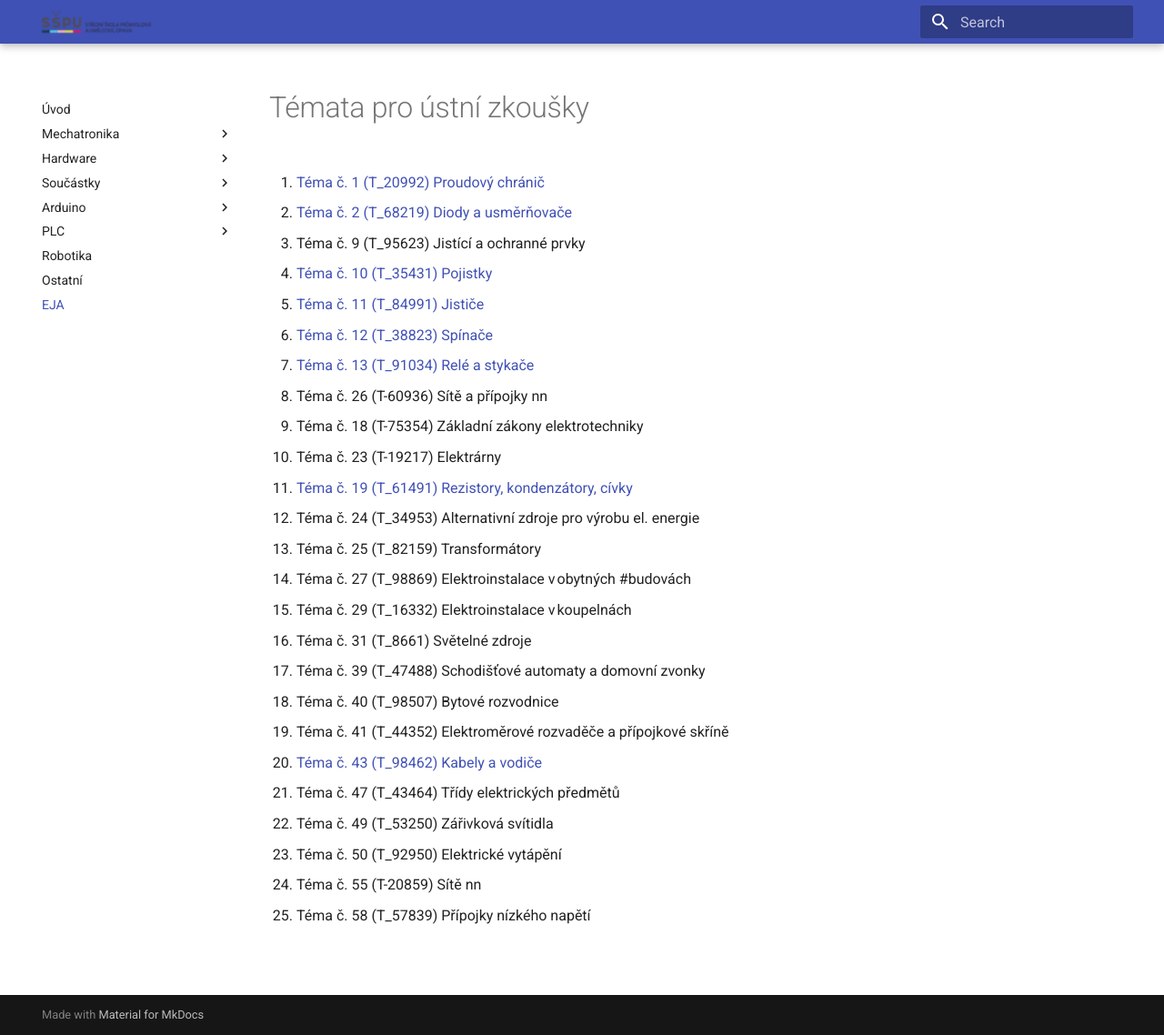
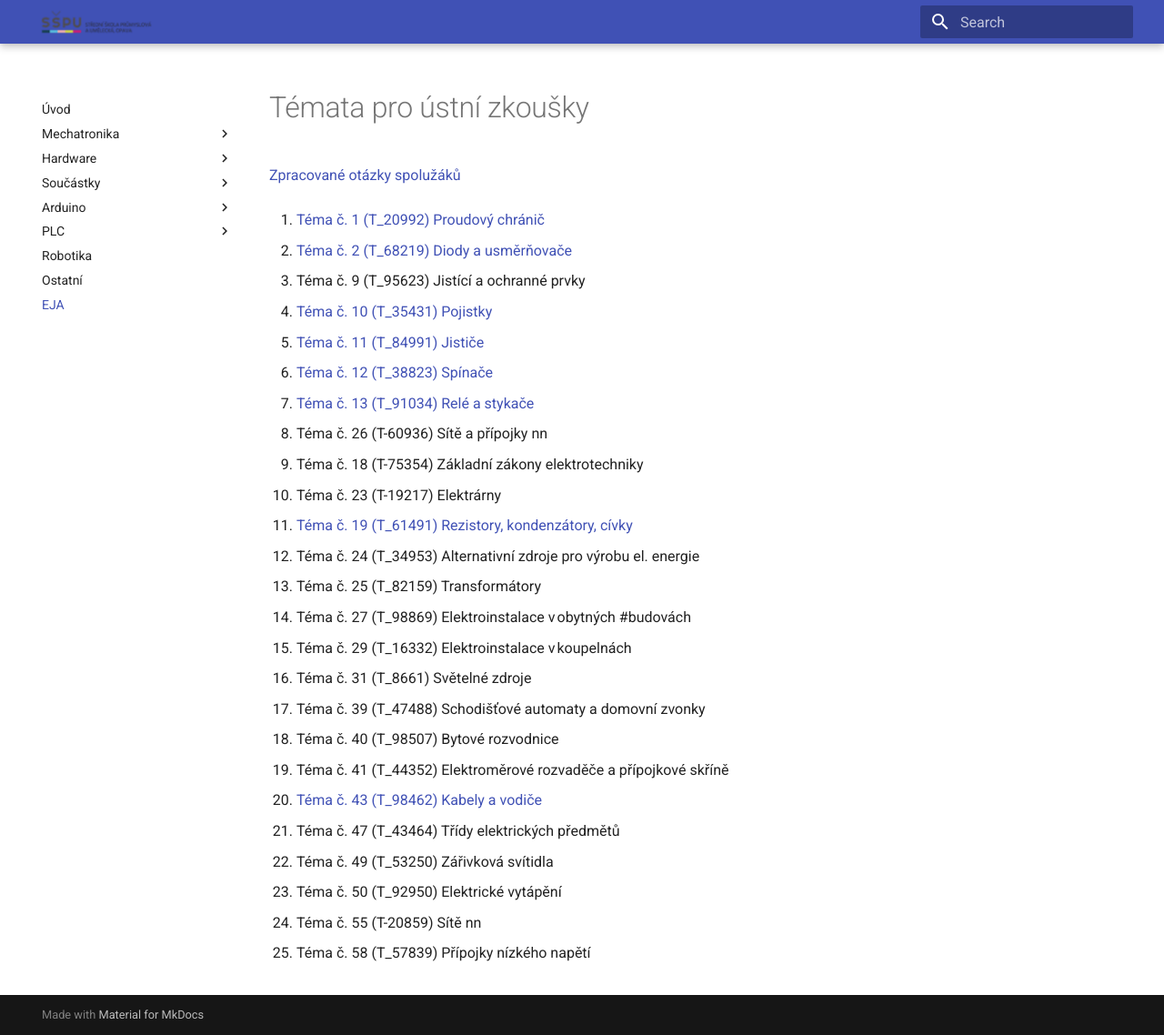
Before and after one commit to piloxgit/vyuka, an MkDocs documentation site: the page built from docs/eja.md, in a window 1280 px wide and 1138 px high. Shown: the whole window at 91% size. Built offline with MkDocs 1.6.1 and Material for MkDocs 9.7.7, drawn with Linux system fonts in a browser that asks for light colours.

Commit message:
spoluzaci

```diff
--- a/docs/eja.md
+++ b/docs/eja.md
@@ -1,4 +1,10 @@
 # Témata pro ústní zkoušky
+
+
+[Zpracované otázky spolužáků ](https://opava-my.sharepoint.com/:f:/g/personal/godovsky_sspu-opava_cz/IgAXHAt_acYbQ6CtlmSOr2jhAeUqgo0jvw1C0CtoJg-ZTOE?e=nNnMcg)
+
+
+
 
 1. [Téma č. 1 (T_20992) Proudový chránič ](https://opava-my.sharepoint.com/:p:/g/personal/godovsky_sspu-opava_cz/IQCrnL4FVb4BSqout1I5z2lhAUpiemC_6GxqpMMJc7XOtjM?e=F18qam)
 
```
